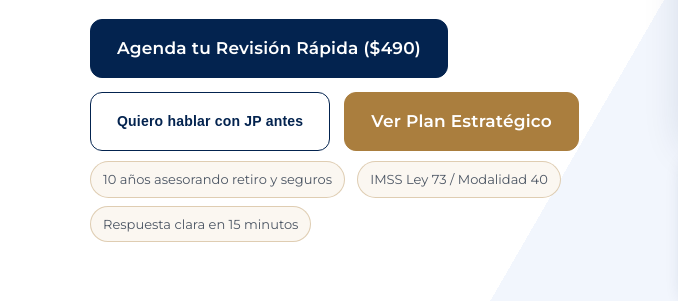
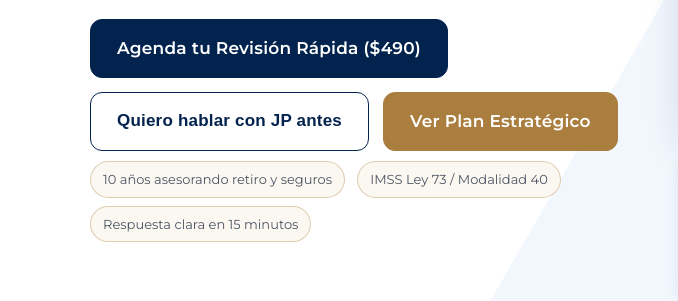
Before and after one commit to juanperezdet-gif/jpfinanzas-landing, a plain HTML site: page index.html in a window 1280 px wide. Shown: the part 486-787 px from the top of the page, 0-678 px from the left. Drawn offline with Linux system fonts and the light colour scheme.

Commit message:
Add files via upload

```diff
--- a/index.html
+++ b/index.html
@@ -113,7 +113,7 @@
           <button type="button"
                   class="btn btn-outline"
                   onclick="openLeadModal()"
-                  style="cursor:pointer;font-size:14px;">
+                  style="cursor:pointer;font-size:17px;">
             Quiero hablar con JP antes
           </button>
 
```
